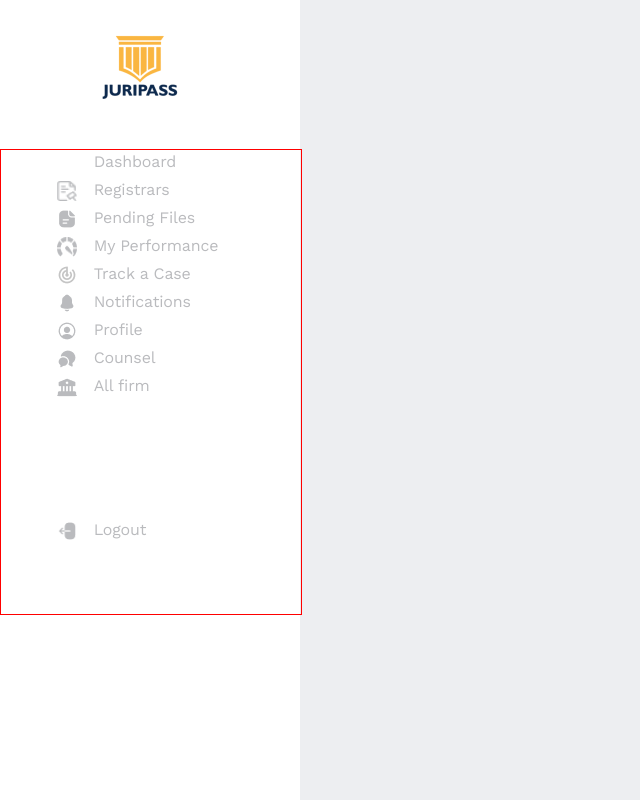
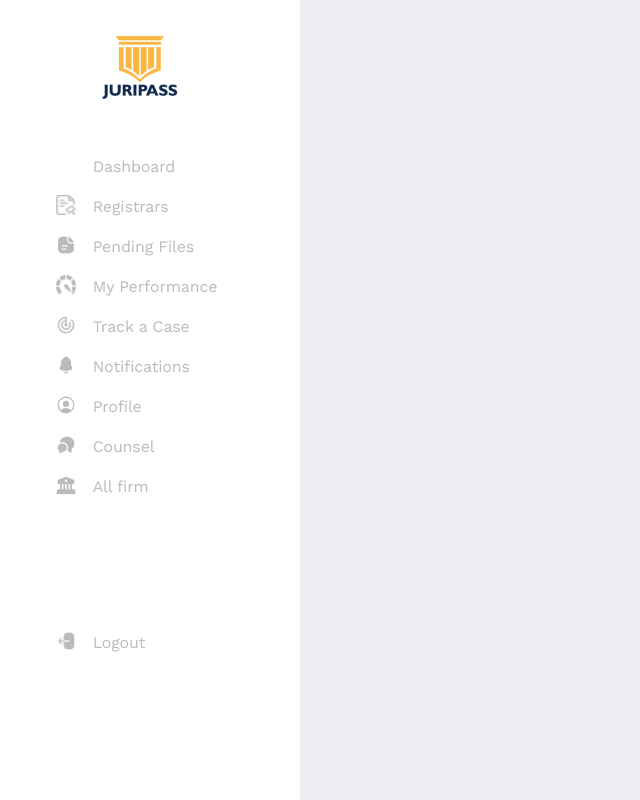
Before and after one commit to DAEM007/assessment-test-cholatrek, a React (Create React App) app: page /dashboard in a window 1280 px wide. Shown: the whole page, without its empty margins (0-640 px from the left). Built offline with nearby package versions, Linux system fonts and the light colour scheme.

Commit message:
worked on sidebar

```diff
--- a/src/components/SideBar.css
+++ b/src/components/SideBar.css
@@ -21,11 +21,11 @@
 .links {
     width: 100%;
     height: 464px;
-    border: 1px solid red;
+    /* border: 1px solid red; */
 }
 
 .links ul {
-    width: 100%;
+    /* width: 100%; */
     padding: 0;
     margin: 0;
 }
@@ -35,14 +35,22 @@
 }
 
 .links a {
+    display: flex;
+    width: 100%;
     text-decoration: none;
     color: #BABBBE;
-    margin-left: 56px;
+    /* margin-left: 56px; */
     font-style: normal;
     line-height: 24px;
     letter-spacing: -0.01em;
 }
 
+.links img,
+.links span {
+    margin-top: 6px;
+    margin-left: 56px;
+    margin-bottom: 6px;
+}
 
 .links img {
     width: 20px;
@@ -54,10 +62,10 @@
     margin-left: 16.67px;
 }
 
-/* .links a.active {
+.links a.active {
     color: #FFFFFF;
     background: #0D294D;
-} */
+}
 
 .links .logout {
     margin-top: 120px;
--- a/src/components/SideBar.js
+++ b/src/components/SideBar.js
@@ -24,61 +24,61 @@ const SideBar = () => {
             <nav className="links">
                 <ul>
                     <li>
-                        <NavLink to="/">
+                        <NavLink end to="/">
                             <img src={DashboardIcon} alt="dashboard-icon" />
                             <span>Dashboard</span>
                         </NavLink>
                     </li>
                     <li>
-                        <NavLink>
+                        <NavLink to="/register">
                             <img src={RegistrarIcon} alt="registrar-icon" />
                             <span>Registrars</span>
                         </NavLink>
                     </li>
                     <li>
-                        <NavLink>
+                        <NavLink to="/pending">
                             <img src={DocumentTextIcon} alt="pending-icon" />
                             <span>Pending Files</span>
                         </NavLink>
                     </li>
                     <li>
-                        <NavLink>
+                        <NavLink to="/performance">
                             <img src={PerformanceIcon} alt="performance-icon" />
                             <span>My Performance</span>
                         </NavLink>
                     </li>
                     <li>
-                        <NavLink>
+                        <NavLink to="/case">
                             <img src={CaseIcon} alt="case-icon" />
                             <span>Track a Case</span>
                         </NavLink>
                     </li>
                     <li>
-                        <NavLink>
+                        <NavLink to="/notification">
                             <img src={NotificationIcon} alt="notification-icon" />
                             <span>Notifications</span>
                         </NavLink>
                     </li>
                     <li>
-                        <NavLink>
+                        <NavLink to="/profile">
                             <img src={ProfileIcon} alt="profile-icon" />
                             <span>Profile</span>
                         </NavLink>
                     </li>
                     <li>
-                        <NavLink>
+                        <NavLink to="/counsel">
                             <img src={CounselIcon} alt="counsel-icon" />
                             <span>Counsel</span>
                         </NavLink>
                     </li>
                     <li>
-                        <NavLink>
+                        <NavLink to="/firm">
                             <img src={FirmIcon} alt="firm-icon" />
                             <span>All firm</span>
                         </NavLink>
                     </li>
                     <div className="logout">
-                        <NavLink>
+                        <NavLink to="/signIn">
                             <img src={LogoutIcon} alt="logout-icon" />
                             <span>Logout</span>
                         </NavLink>
```
